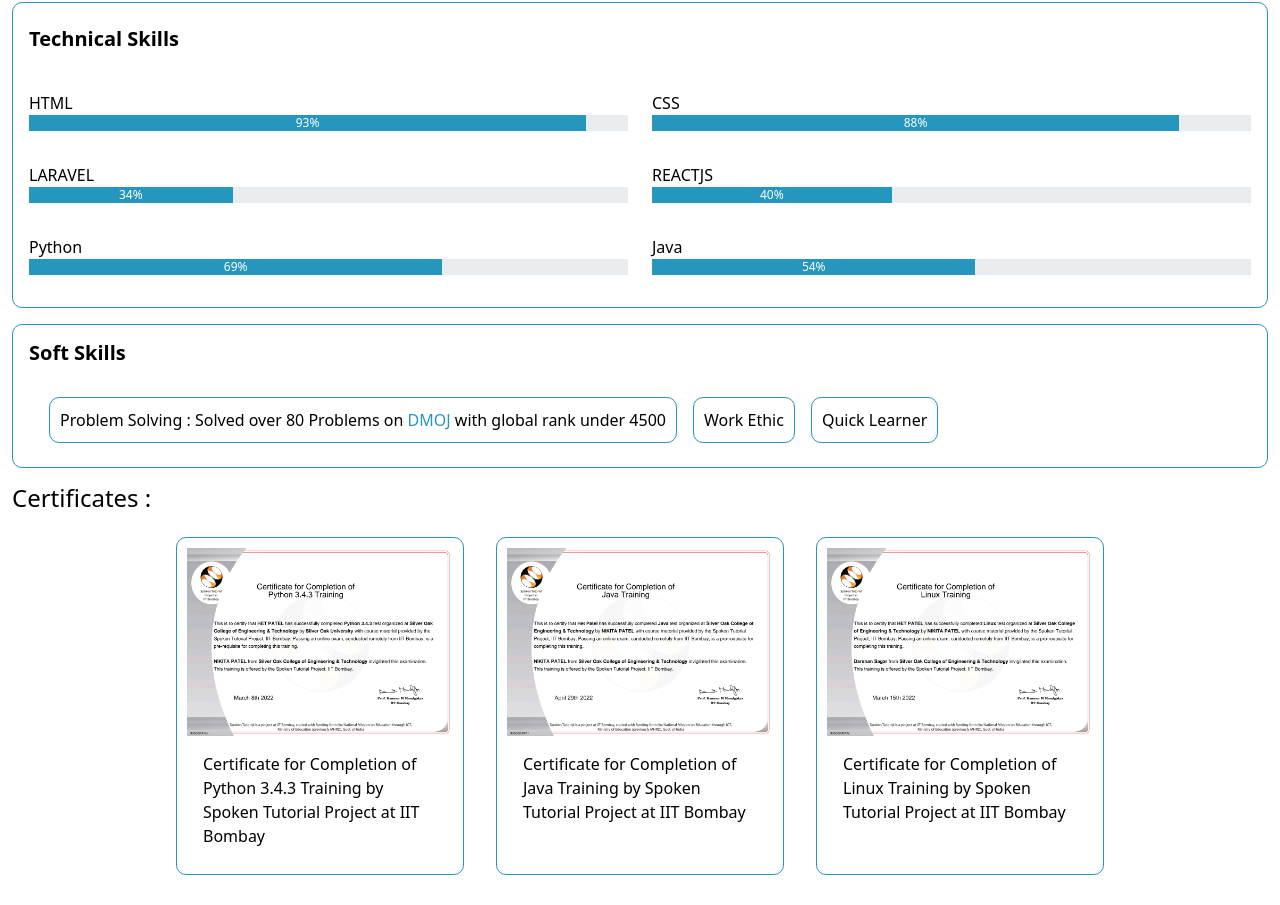
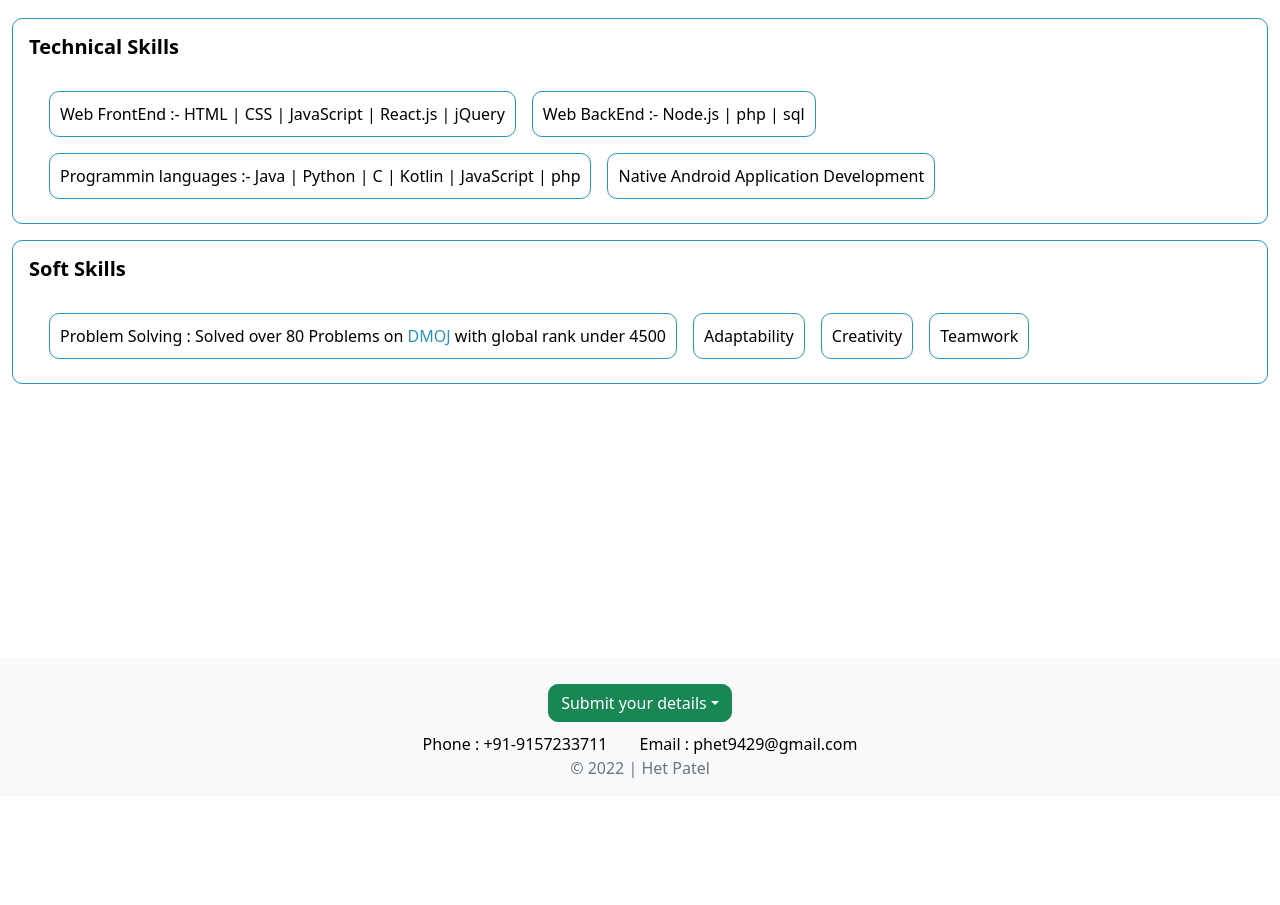
Before and after one commit to Het-Patel69/my-protfolio-using-react, a React (Create React App) app: page /Skills in a window 1280 px wide. Shown: the part 902-1807 px from the top of the page. After the commit the page ends 1698 px from the top, so only its background shows below. Built offline with nearby package versions, Linux system fonts and the light colour scheme.

Commit message:
few changes

```diff
--- a/package.json
+++ b/package.json
@@ -7,13 +7,13 @@
     "@testing-library/react": "^13.3.0",
     "@testing-library/user-event": "^13.5.0",
     "bootstrap": "^5.1.3",
-    "node-sass": "^7.0.1",
     "react": "^18.2.0",
     "react-bootstrap": "^2.4.0",
     "react-dom": "^18.2.0",
     "react-router-dom": "^6.3.0",
     "react-scripts": "5.0.1",
     "router": "^1.3.7",
+    "sass": "^1.63.6",
     "web-vitals": "^2.1.4"
   },
   "scripts": {
--- a/src/pages/Experience.js
+++ b/src/pages/Experience.js
@@ -10,9 +10,27 @@ function Experience(props) {
                         <div className="col-md-6 offset-md-3">
                             <div className="card mb-5">
                                 <div className="card-body">
+                                    <h5 className="card-title fw-bold">Intern <span className="h6">at  Praxware Technologies</span></h5>
+                                    <p className="mb-0">Jan 2023 · 1 mo</p>
+                                    <small>I worked as an intern at Praxware Technologies for
+                                        one month in android application development.
+                                        Worked on a live project and learned about native
+                                        android application development with android
+                                        studio.</small>
+                                </div>
+                            </div>
+                        </div>
+                    </div>
+                    <div className="row">
+                        <div className="col-md-6 offset-md-3">
+                            <div className="card mb-5">
+                                <div className="card-body">
                                     <h5 className="card-title fw-bold">Intern <span className="h6">at Coding Gujju</span></h5>
-                                    <p className="mb-0">6 June 2022 - 26 June 2022</p>
-                                    <small>I've worked as an intern at Coding Gujju in Web Development and worked in technologies like HTML, CSS, Bootstrap, Javascript, jQuery and React.js</small>
+                                    <p className="mb-0">June 2022 · 1 mo</p>
+                                    <small>I worked as an intern at Coding gujju for one
+                                        month in web development.
+                                        Learned basics of web development, Node.js and
+                                        React.js</small>
                                 </div>
                             </div>
                         </div>
--- a/src/pages/Home.js
+++ b/src/pages/Home.js
@@ -7,7 +7,17 @@ function Home(props) {
             <div className="container">
                 <div className="pt-4 mb-4">
                     <h4>About Me :</h4>
-                    <p id="about_me">Hello! I'm Het Patel, I'm an intern at codding gujju and currently pursuing B.Tech from Silver Oak University, Ahmedabad. I'm a tech nerd so naturally I love to know and discuss about letest technologies used in smartphones and computers. I have a good knowledge of HTML, CSS and Java Script and I'm constatantly trying to improve and gain more knowledge.</p>
+                    <p id="about_me">Experienced and versatile student skilled in
+                        web development, specializing in React.js
+                        and Android application development.
+                        Passionate about creating visually
+                        appealing websites and feature-rich mobile
+                        apps. Proactive learner and problem-solver
+                        who thrives in collaborative environments.
+                        Open to new opportunities and eager to
+                        drive innovation in web and mobile
+                        development.
+                    </p>
                 </div>
                 <div className="my-4">
                     <h4>Personal Information :</h4>
@@ -41,18 +51,8 @@ function Home(props) {
                     <h4>Projects :</h4>
                     <div id="projects">
                         <div>
-                            <a href="https://het-memegenerator.netlify.app" target='_blank'>
-                                Meme Generator
-                            </a>
-                        </div>
-                        <div>
-                            <a href="https://het-sneakerstore.netlify.app" target='_blank'>
-                                Online Sneaker store
-                            </a>
-                        </div>
-                        <div>
-                            <a href="https://hpin3d.netlify.app" target='_blank'>
-                                My first Three.js project
+                            <a href="https://het-patel69.github.io/my-projects/">
+                                Click to see all Projects
                             </a>
                         </div>
                     </div>
--- a/src/pages/Skills.js
+++ b/src/pages/Skills.js
@@ -1,15 +1,15 @@
 import React from "react";
-import { Card } from "react-bootstrap"
-import python_cert from "../certificates/python.jpg"
-import java_cert from "../certificates/java.jpg"
-import linux_cert from "../certificates/linux.jpg"
-import codejam_cert from "../certificates/codejam.jpg"
+import { Card } from "react-bootstrap";
+import python_cert from "../certificates/python.jpg";
+import java_cert from "../certificates/java.jpg";
+import linux_cert from "../certificates/linux.jpg";
+import codejam_cert from "../certificates/codejam.jpg";
 
 function Skills(props) {
     return (
         <React.Fragment>
             <div className={`min-h-screen container-fluid ${props.mode}`}>
-                <div className="card pt-2">
+                {/* <div className="card pt-2">
                     <div className="card-body">
                         <h5 className="card-title fw-bold pb-3">Technical Skills</h5>
                         <div className="row">
@@ -51,6 +51,25 @@ function Skills(props) {
                             </div>
                         </div>
                     </div>
+                </div> */}
+                <div className="card my-3">
+                    <div className="card-body">
+                        <h5 className="card-title fw-bold pb-3">Technical Skills</h5>
+                        <div id="soft_skills" className="container-fluid d-flex flex-wrap">
+                            <div className="m-2">
+                                Web FrontEnd :- HTML | CSS | JavaScript | React.js | jQuery
+                            </div>
+                            <div className="m-2">
+                                Web BackEnd :- Node.js | php | sql
+                            </div>
+                            <div className="m-2">
+                                Programmin languages :- Java | Python | C | Kotlin | JavaScript | php
+                            </div>
+                            <div className="m-2">
+                                Native Android Application Development
+                            </div>
+                        </div>
+                    </div>
                 </div>
                 <div className="card my-3">
                     <div className="card-body">
@@ -61,57 +80,15 @@ function Skills(props) {
                                 global rank under 4500
                             </div>
                             <div className="m-2">
-                                Work Ethic
+                                Adaptability
                             </div>
                             <div className="m-2">
-                                Quick Learner
+                                Creativity
+                            </div>
+                            <div className="m-2">
+                                Teamwork
                             </div>
                         </div>
-                    </div>
-                </div>
-                <div>
-                    <h4>Certificates :</h4>
-                    <div id="cert" className="d-flex flex-wrap justify-content-center">
-                        <Card className="m-3" style={{ width: '18rem' }}>
-                            <Card.Img variant="top" src={python_cert} />
-                            <Card.Body>
-                                {/* <Card.Title>Card Title</Card.Title> */}
-                                <Card.Text>
-                                    Certificate for Completion of Python 3.4.3 Training by Spoken Tutorial Project at IIT Bombay
-                                </Card.Text>
-                            </Card.Body>
-                        </Card>
-                        <Card className="m-3" style={{ width: '18rem' }}>
-                            <Card.Img variant="top" src={java_cert} />
-                            <Card.Body>
-                                {/* <Card.Title>Card Title</Card.Title> */}
-                                <Card.Text>
-                                    Certificate for Completion of Java Training by Spoken Tutorial
-                                    Project
-                                    at
-                                    IIT Bombay
-                                </Card.Text>
-                            </Card.Body>
-                        </Card>
-                        <Card className="m-3" style={{ width: '18rem' }}>
-                            <Card.Img variant="top" src={linux_cert} />
-                            <Card.Body>
-                                {/* <Card.Title>Card Title</Card.Title> */}
-                                <Card.Text>
-                                    Certificate for Completion of
-                                    Linux Training by Spoken Tutorial Project at IIT Bombay
-                                </Card.Text>
-                            </Card.Body>
-                        </Card>
-                        <Card className="m-3" style={{ width: '18rem' }}>
-                            <Card.Img variant="top" src={codejam_cert} />
-                            <Card.Body>
-                                {/* <Card.Title>Card Title</Card.Title> */}
-                                <Card.Text>
-                                    Certificate for for progressing to Round 1 of Code Jam 2022
-                                </Card.Text>
-                            </Card.Body>
-                        </Card>
                     </div>
                 </div>
             </div>
```
Also changed, not shown: 1 other file (tests, documents, lock files or other folders).
